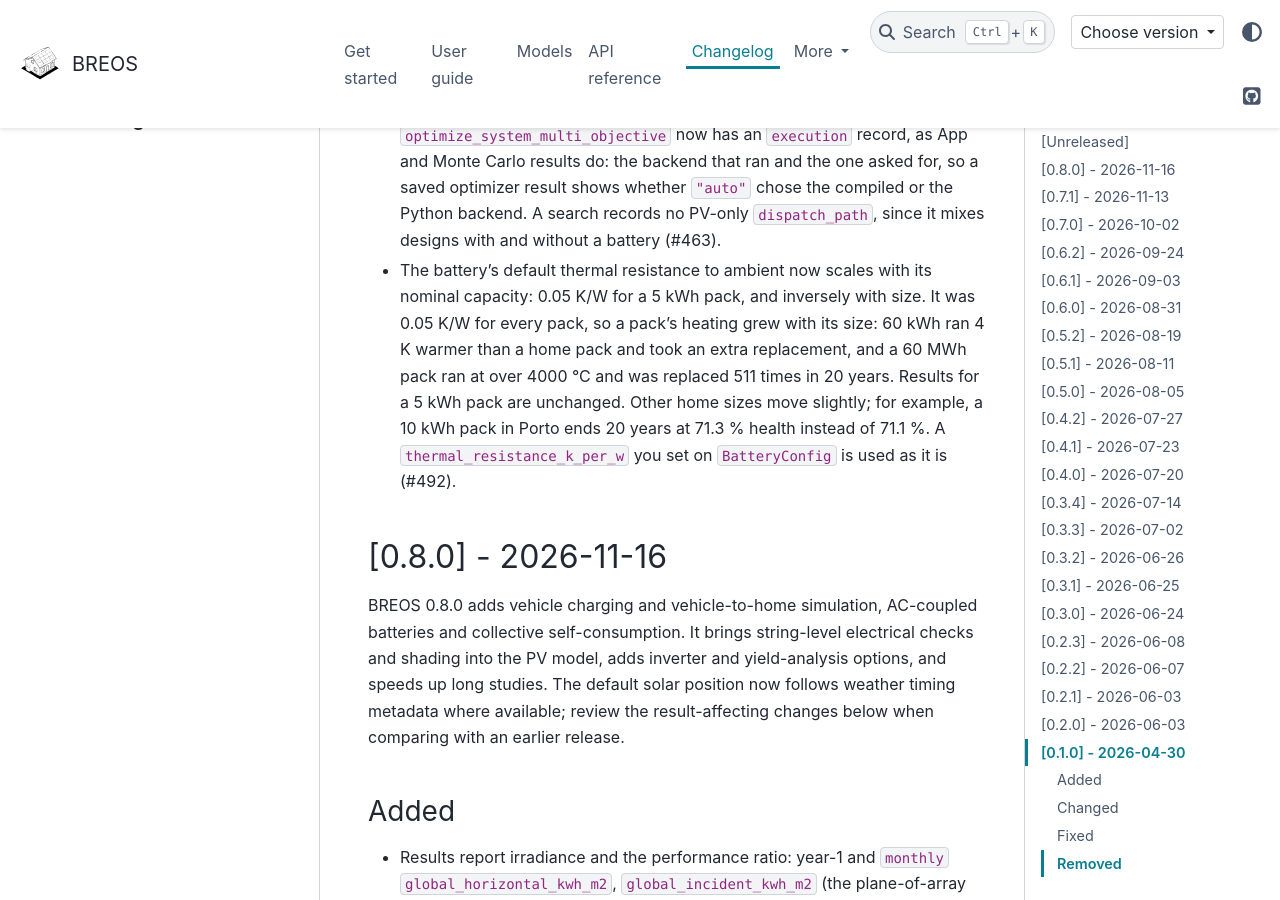
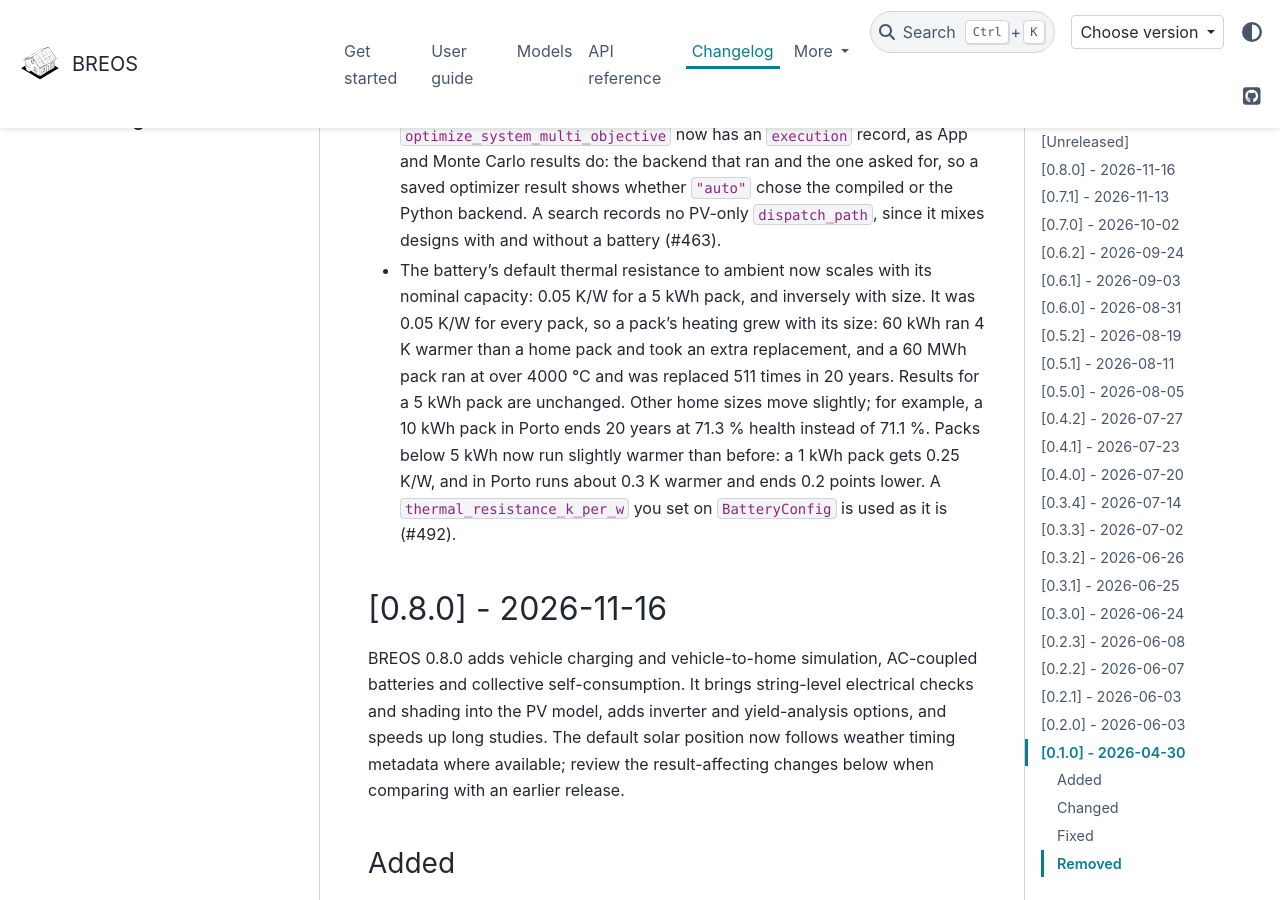
Before and after one commit to Str4vinci/breos, a Sphinx documentation site: the page built from docs/changelog.md, in a window 1280 px wide and 900 px high, scrolled down 594 px. Built offline with Sphinx 7.4.7 and the PyData theme 0.15.4, drawn with Linux system fonts in a browser that asks for light colours; pages that are not in the unit, such as notebooks, are missing from menus; comment, search, counter and statistics services are not loaded.

Commit message:
docs: note that small packs run warmer and test a pack below 5 kWh
Say in the CHANGELOG that packs below 5 kWh now run slightly warmer,
qualify the equal-heating claim by charge and discharge efficiency,
describe the scaled default on the battery API page, and run the
size-invariance test on a 1 kWh pack as well (#492).

```diff
--- a/CHANGELOG.md
+++ b/CHANGELOG.md
@@ -25,6 +25,8 @@ All notable changes to BREOS are documented here. Format follows [Keep a Changel
   pack ran at over 4000 °C and was replaced 511 times in 20 years. Results
   for a 5 kWh pack are unchanged. Other home sizes move slightly; for example,
   a 10 kWh pack in Porto ends 20 years at 71.3 % health instead of 71.1 %.
+  Packs below 5 kWh now run slightly warmer than before: a 1 kWh pack gets
+  0.25 K/W, and in Porto runs about 0.3 K warmer and ends 0.2 points lower.
   A `thermal_resistance_k_per_w` you set on `BatteryConfig` is used as it is
   (#492).
 
```
Also changed, not shown: docs/api/battery.md (+6 -0 lines), 2 other files.
